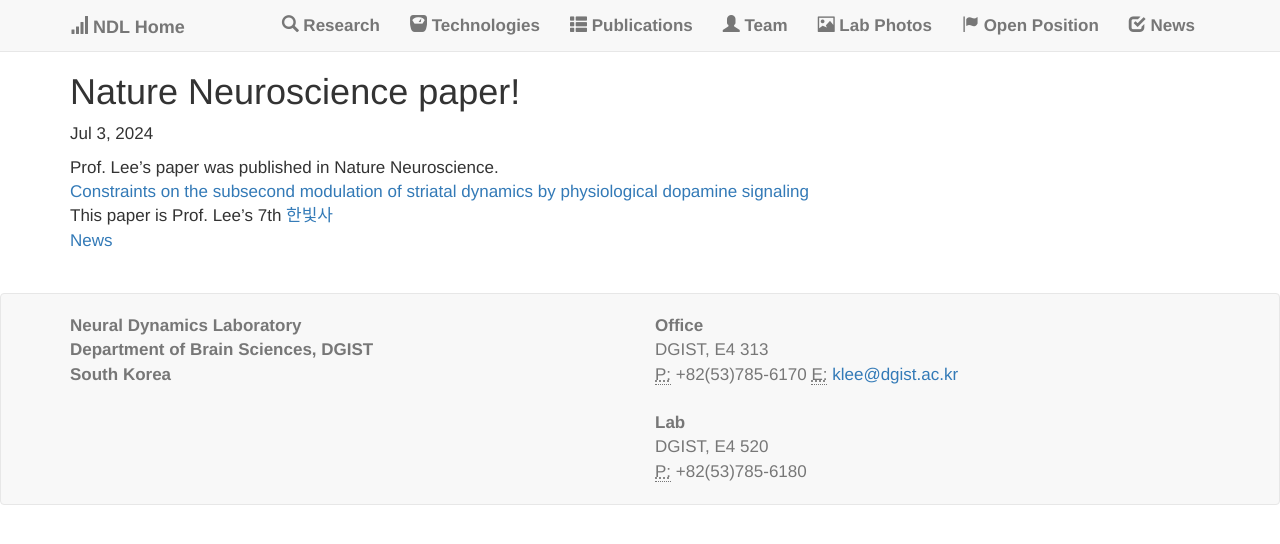
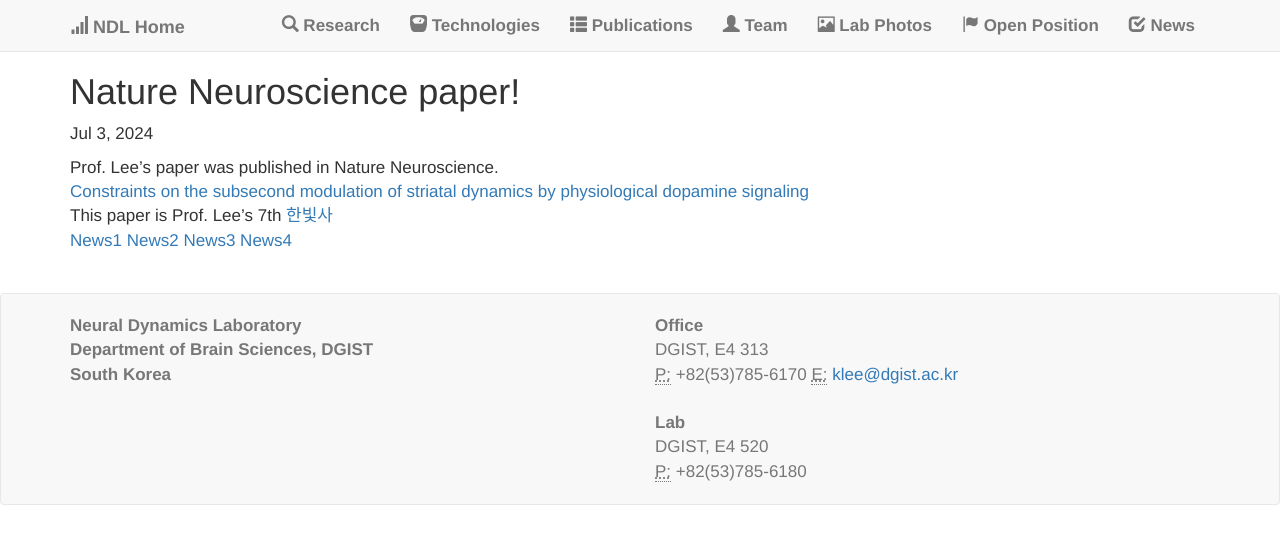
Before and after one commit to kleelab/kleelab.github.io, a Jekyll site: the page built from _posts/2024-07-03- A new paper.md, in a window 1280 px wide. Shown: the top 544 px of the page. Built offline with Jekyll 4.4.1, drawn with Linux system fonts in a browser that asks for light colours; nearby versions of some CDN libraries; a style sheet for code colours, icons or effects is not loaded.

Commit message:
Update 2024-07-03- A new paper.md

```diff
--- a/_posts/2024-07-03- A new paper.md
+++ b/_posts/2024-07-03- A new paper.md
@@ -7,4 +7,7 @@
 Prof. Lee's paper was published in Nature Neuroscience.<br>
 <a href="https://www.nature.com/articles/s41593-024-01699-z"> Constraints on the subsecond modulation of striatal dynamics by physiological dopamine signaling </a> <br>
 This paper is Prof. Lee's 7th<a href="https://www.ibric.org/bric/hanbitsa/treatise.do?mode=treatise-view&id=93932&authorId=7666&pager.offset=0&pagerLimit=10&srAuthorId=7666&beforemode=author-treatise-list#!/list"> 한빛사</a><br>
-<a href="https://www.ibric.org/bric/trend/results-of-research.do?mode=view&articleNo=9913254&article.offset=0&articleLimit=15&beforeMode=research-result#!/list"> News</a>
+<a href="https://www.ibric.org/bric/trend/results-of-research.do?mode=view&articleNo=9913254&article.offset=0&articleLimit=15&beforeMode=research-result#!/list"> News1</a>
+<a href="https://www.dailian.co.kr/news/view/1381952"> News2</a>
+<a href="https://news.bbsi.co.kr/news/articleView.html?idxno=3162176"> News3</a>
+<a href="https://www.brainmedia.co.kr/BrainScience/24203"> News4</a>
```
